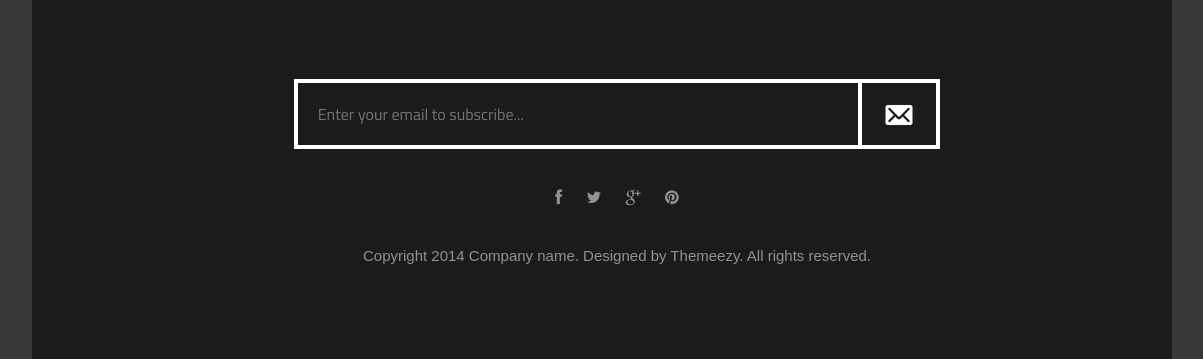
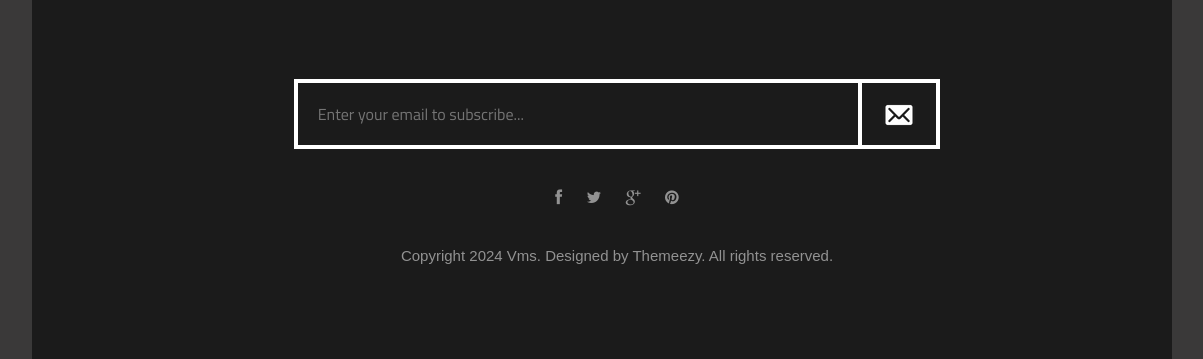
Before and after one commit to benzoic09/Vehicle_Maintenance_System, a Django app: page / in a window 1520 px wide; the page is wider, and only the part inside the window is pictured. Shown: the part 2618-2977 px from the top of that part, without its empty margins (223-1426 px from the left). Run offline with Django 4.2, Linux system fonts and the light colour scheme; some libraries are stand-ins or nearby versions.

Commit message:
Added my files

```diff
--- a/vms/templates/index.html
+++ b/vms/templates/index.html
@@ -200,7 +200,7 @@
 						<a href="#"><i class="fa fa-pinterest"></i></a>
 					</div>
 					<div class="copy">
-						<p>Copyright 2014 Company name. Designed by Themeezy. All rights reserved.</p>
+						<p>Copyright 2024 Vms. Designed by Themeezy. All rights reserved.</p>
 					</div>
 				</div>
 			</footer> <!-- .site-footer -->
```
Also changed, not shown: 1 other file.
